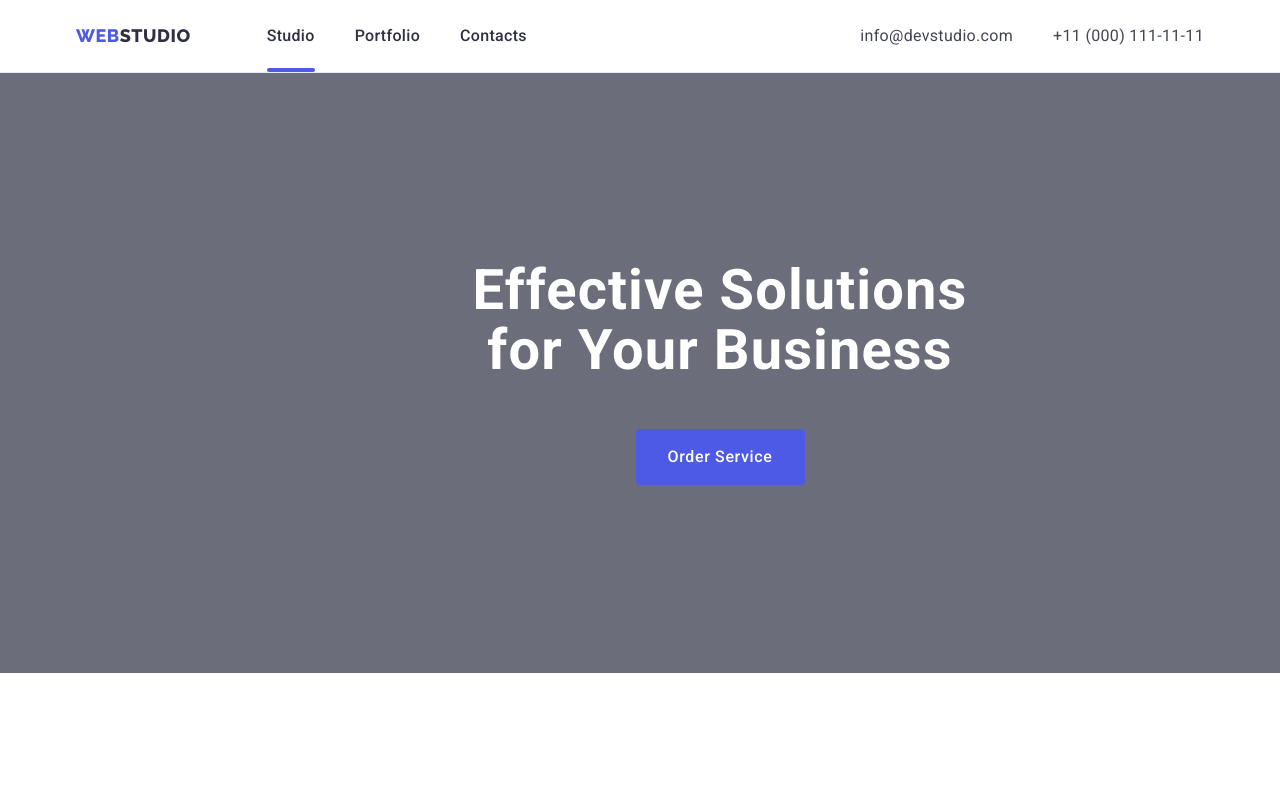
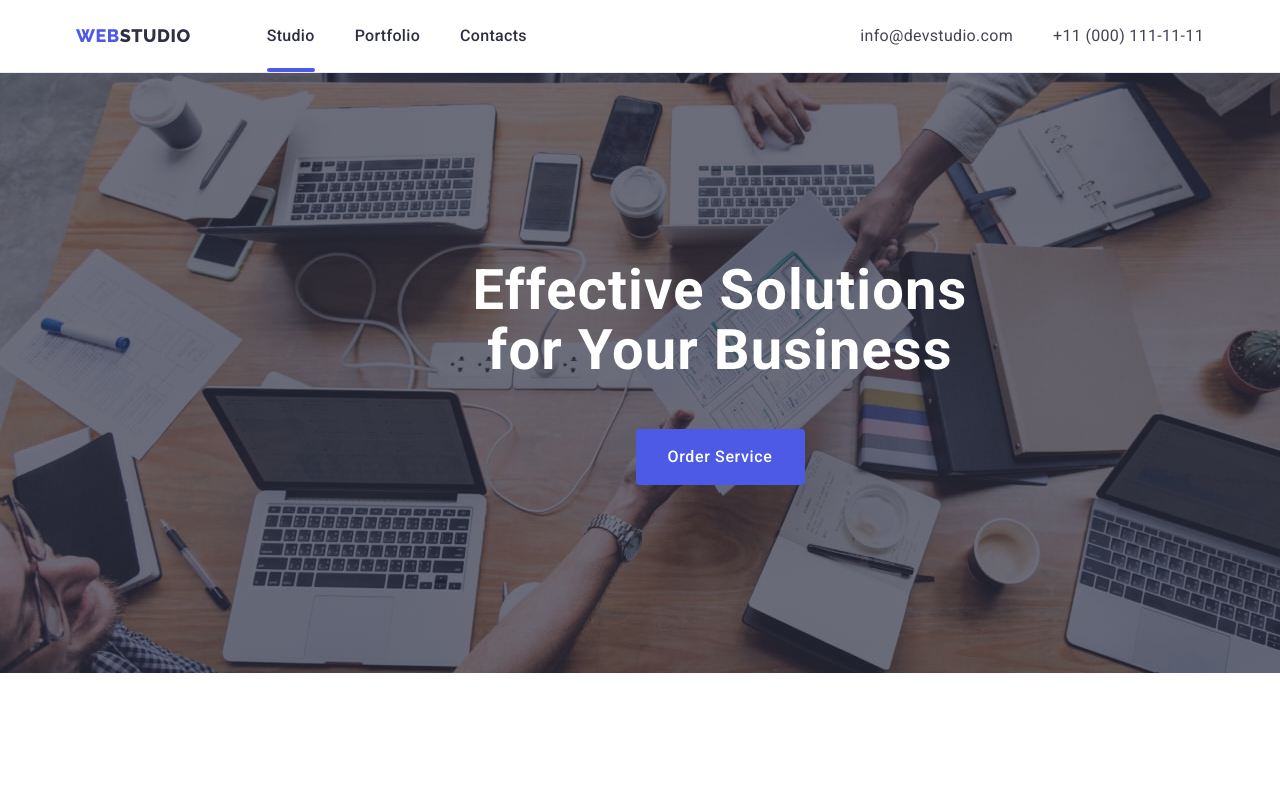
Before and after one commit to Ditogos/goit-markup-hw-04, a plain HTML site: page index.html in a window 1280 px wide. Shown: the top 789 px of the page. Drawn offline with nearby package versions, Linux system fonts and the light colour scheme.

Commit message:
Update style.css

```diff
--- a/css/style.css
+++ b/css/style.css
@@ -172,7 +172,7 @@ img {
       rgba(46, 47, 66, 0.7),
       rgba(46, 47, 66, 0.7)
     ),
-    url(./images/people-office.jpg);
+    url(../images/people-office.jpg);
   background-repeat: no-repeat;
   background-position: center;
   background-size: cover;
```
